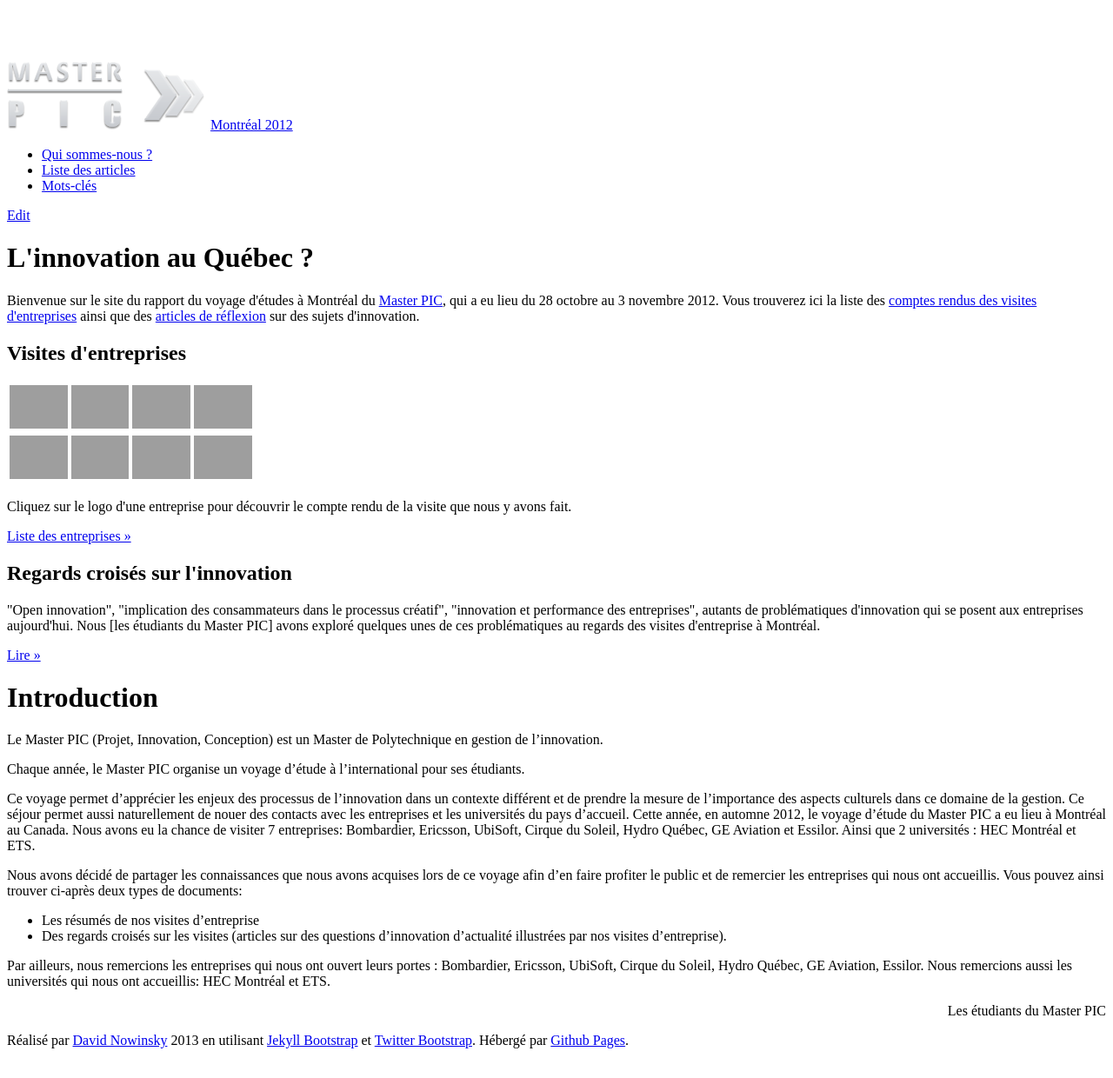
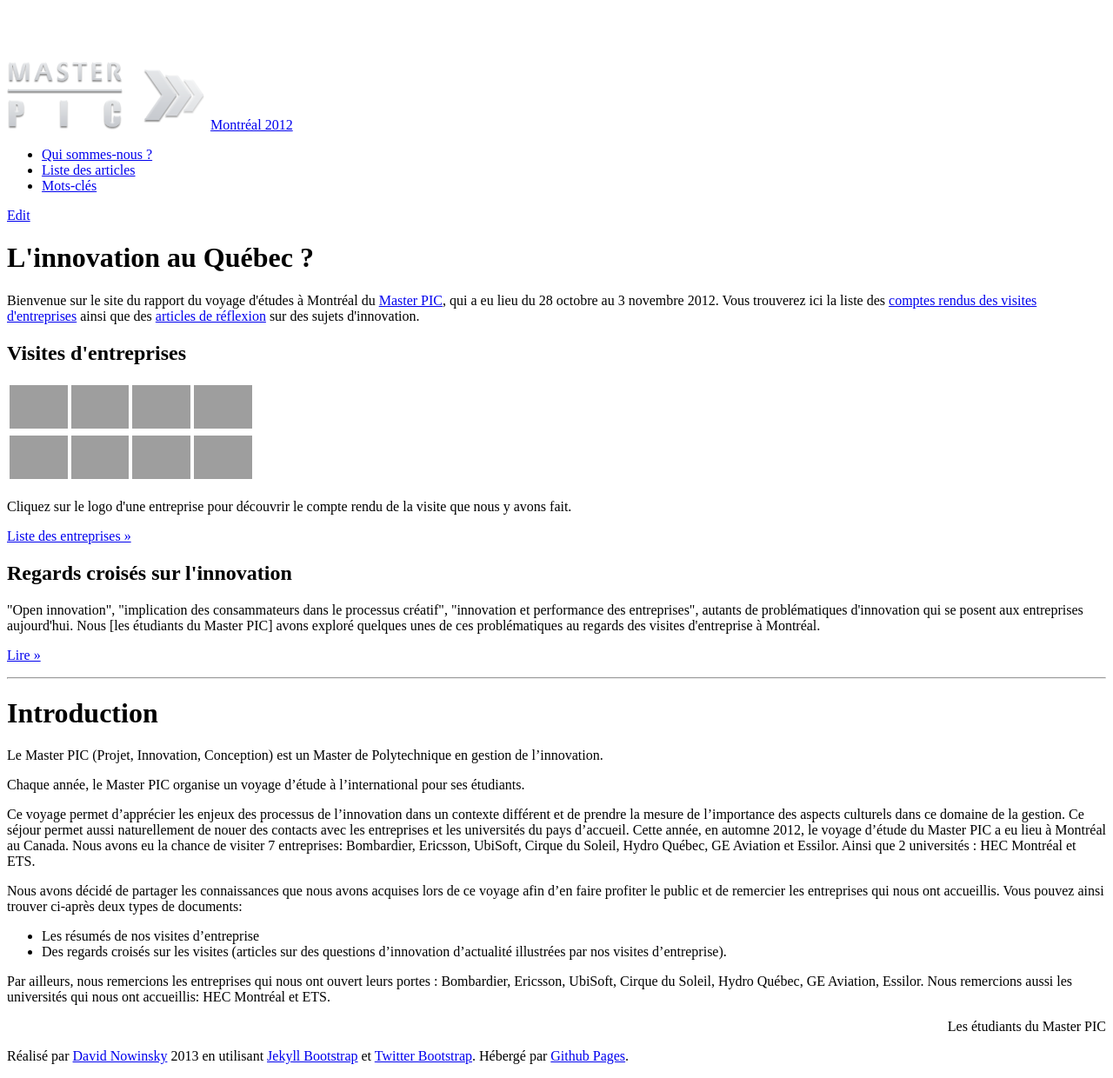
Before and after one commit to davinov/masterpic-montreal-2012, a Jekyll site: the page built from index.md, in a window 1280 px wide. Shown: the whole page at 87% size. Built offline with Jekyll 4.4.1, drawn with Linux system fonts in a browser that asks for light colours; nearby versions of some CDN libraries; grey boxes are pictures that could not be loaded.

Commit message:
Update index.md

```diff
--- a/index.md
+++ b/index.md
@@ -4,16 +4,14 @@
 {% include JB/setup %}
 
 <div class="hero-unit row" >
-	<div class="span9">
 		<h1>L'innovation au Québec ?</h1>
 		<p>Bienvenue sur le site du rapport du voyage d'études à Montréal du <a href="http://masterpic.fr" target="_blank">Master PIC</a>, qui a eu lieu du 28 octobre au 3 novembre 2012. Vous trouverez ici la liste des <a href="articles-list.html#Entreprises-ref">comptes rendus des visites d'entreprises</a> ainsi que des <a href="articles-list.html#Articles-ref">articles de réflexion</a> sur des sujets d'innovation.</p>
-   	</div>
-   	<div class="span1">
-		<span class='st_facebook_vcount' displayText='Facebook'></span>
-		<span class='st_googleplus_vcount' displayText='Google +'></span>
-		<span class='st_twitter_vcount' displayText='Tweet'></span>
-		<span class='st_linkedin_vcount' displayText='LinkedIn'></span>
-	</div>
+		<p>
+			<span class='st_facebook_vcount' displayText='Facebook'></span>
+			<span class='st_googleplus_vcount' displayText='Google +'></span>
+			<span class='st_twitter_vcount' displayText='Tweet'></span>
+			<span class='st_linkedin_vcount' displayText='LinkedIn'></span>
+		</p>
 </div>
 
 <div class="row">
@@ -42,8 +40,7 @@
 	    <p><a class="btn" href="articles-list.html#Articles-ref">Lire &raquo;</a></p>
 	</div>
 </div>
-
-
+<hr>
 <h1>Introduction</h1>
 <p>Le Master PIC (Projet, Innovation, Conception) est un Master de Polytechnique en gestion de l’innovation.</p>
 <p>Chaque année, le Master PIC organise un voyage d’étude à l’international pour ses étudiants.</p>
```
